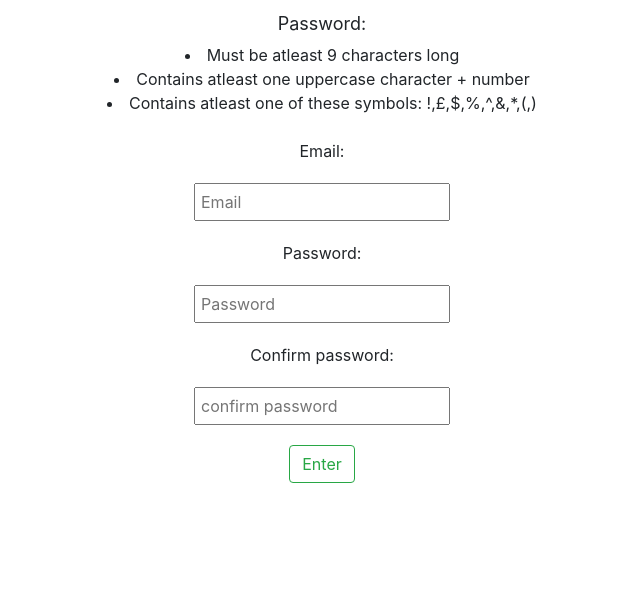
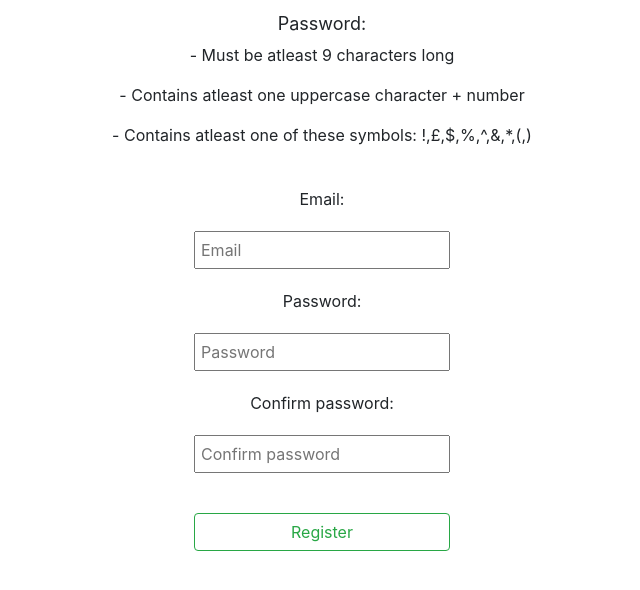
Before and after one commit to Tha1widsol/E-commerce-website, a Flask app: page /register in a window 1280 px wide. Shown: the part 58-648 px from the top of the page, without its empty margins (318-958 px from the left). Run offline with Flask 2, Linux system fonts and the light colour scheme; some libraries are stand-ins or nearby versions.

Commit message:
Added register form

```diff
--- a/admin/templates/register.html
+++ b/admin/templates/register.html
@@ -8,28 +8,25 @@
 
 <div class="center">
     <p style="text-align: center; font-size: large; position: relative; top:10px;">Password:</p>
-    <li class="req">Must be atleast 9 characters long</li>
-    <li class="req">Contains atleast one uppercase character + number</li>
-    <li class="req">Contains atleast one of these symbols: !,£,$,%,^,&,*,(,)</li>
+    <p> - Must be atleast 9 characters long</p>
+    <p> - Contains atleast one uppercase character + number</p>
+    <p> - Contains atleast one of these symbols: !,£,$,%,^,&,*,(,)</p>
     <br>
-<form action='#' method="post">
+
+{% from "_formhelpers.html" import render_field %}
+<form method=post>
+    {{form.csrf_token}}
+
+    <p>Email:</p>
+   {{ form.email}}
+  <p>Password:</p>
+    {{ form.password}}
+    <p>Confirm password:</p>
+    {{form.confirm }}
 
 
-<p>Email:</p>
-    <p> <input type="email" placeholder="Email" name="em" required />  </p>
-
-<p>Password:</p>
-    <p><input type="password" placeholder="Password" name="ps" required  /></p>
-
-<p> Confirm password:</p>
-    <p><input type="password" placeholder="confirm password" name="cps"  required  /></p>
-
-
-<button class="btn btn-outline-success my-2 my-sm-0" type="submit" value="submit"  >Enter</button>
-
+  <p><input type=submit value=Register class="btn btn-outline-success">
 </form>
-
-</div>
 
 
 {% endblock %}
```
